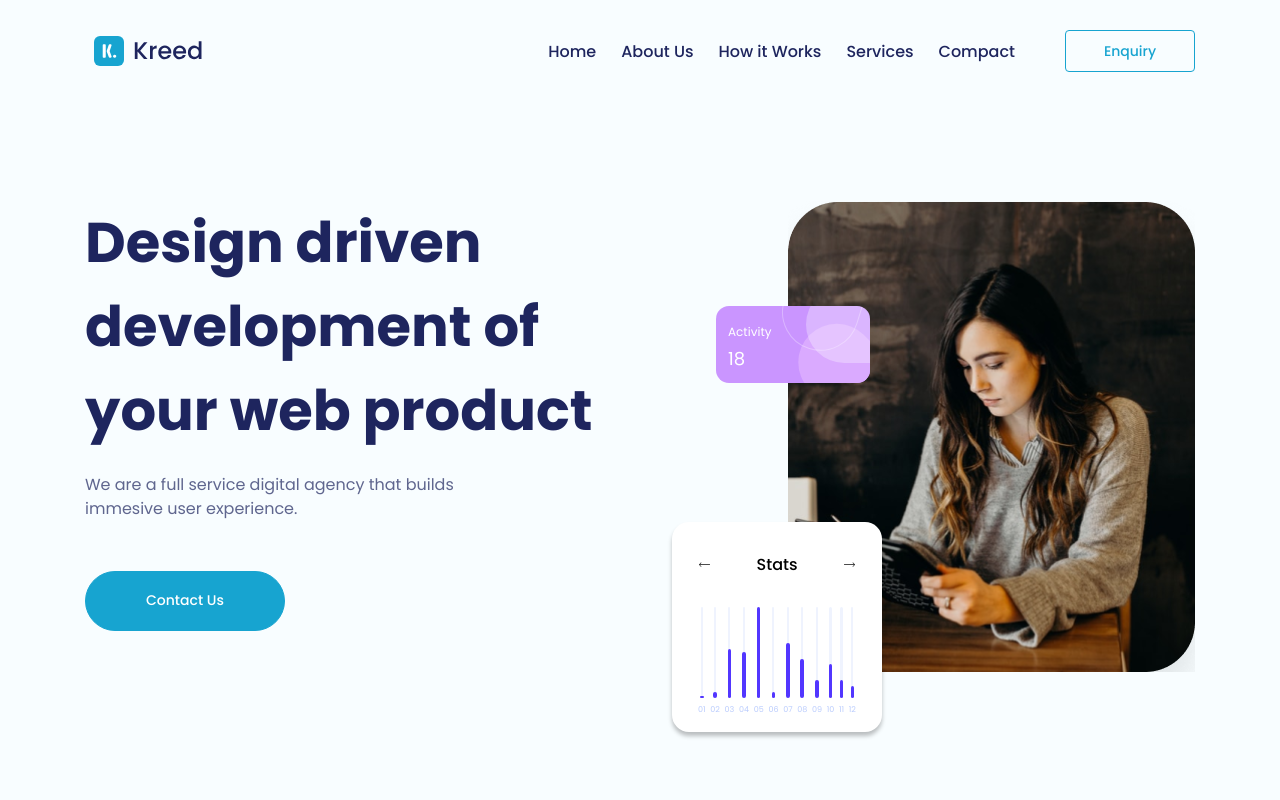
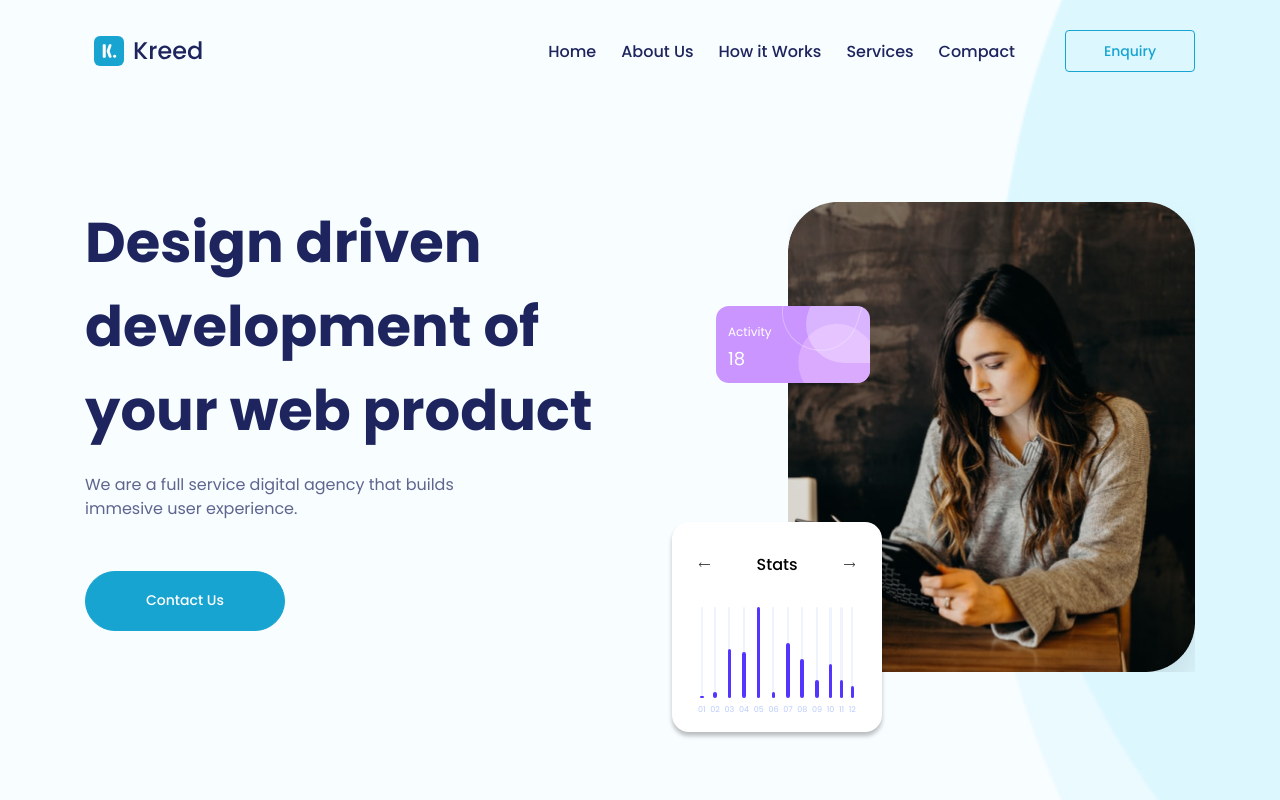
Before and after one commit to jlxmns/Landing-Page-React, a React (Vite) app: page / in a window 1280 px wide. Built offline with nearby package versions, Linux system fonts and the light colour scheme.

Commit message:
Background added

```diff
--- a/src/styles/global.ts
+++ b/src/styles/global.ts
@@ -1,4 +1,7 @@
 import { createGlobalStyle } from "styled-components"
+
+import Bg1 from '../../public/bg1.png';
+import Bg2 from '../../public/bg2.png';
 
 const GlobalStyle = createGlobalStyle`
     * {
@@ -12,6 +15,8 @@ const GlobalStyle = createGlobalStyle`
     }
 
     body {
+        background: url(${Bg2}) no-repeat 1000px, url(${Bg1}) no-repeat 980px;
+        background-size: cover;
         background-color: #F8FDFF;
         font-family: poppins, sans-serif;
     }
```
Also changed, not shown: public/bg1.png (added), public/bg2.png (added).
